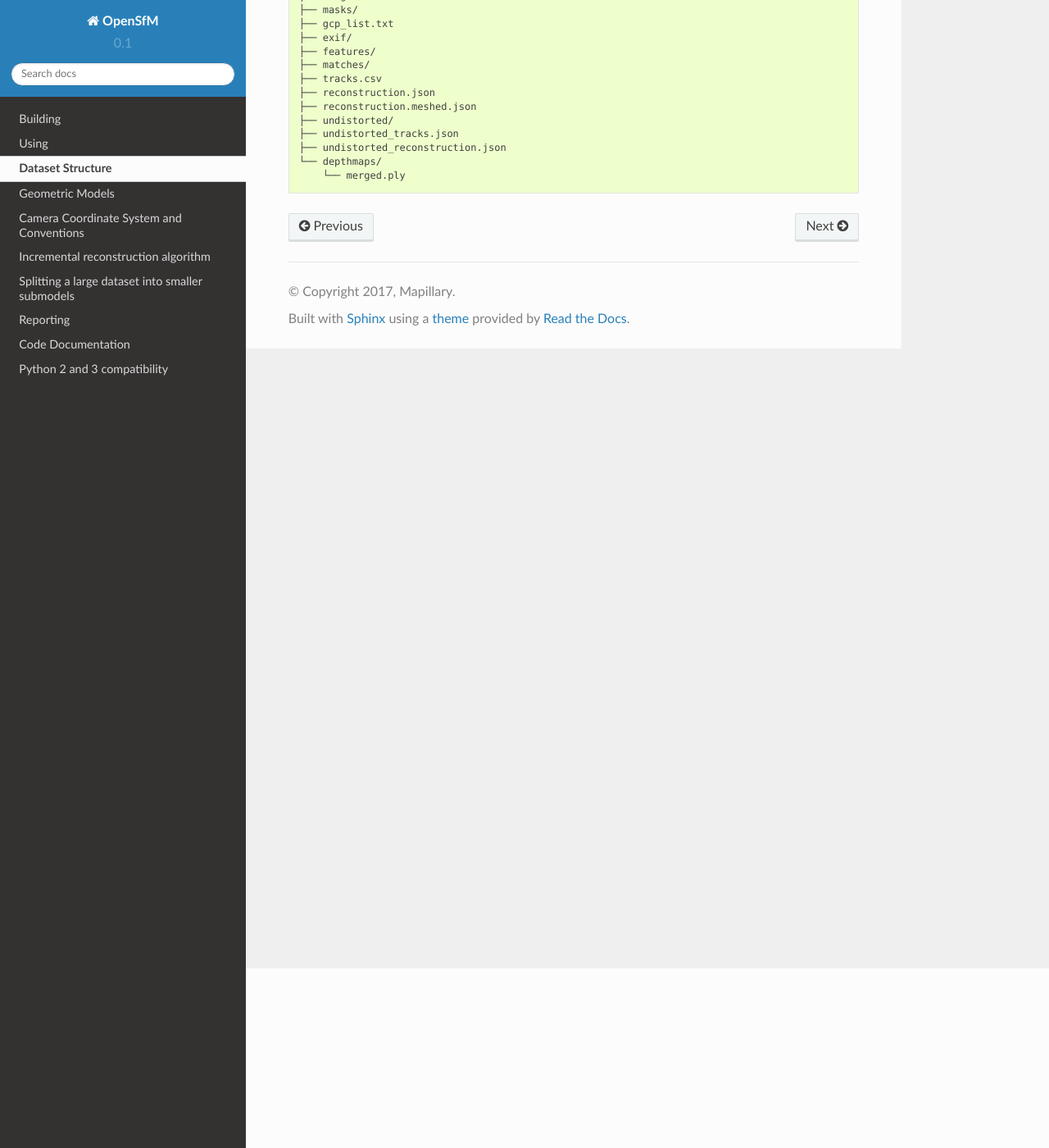
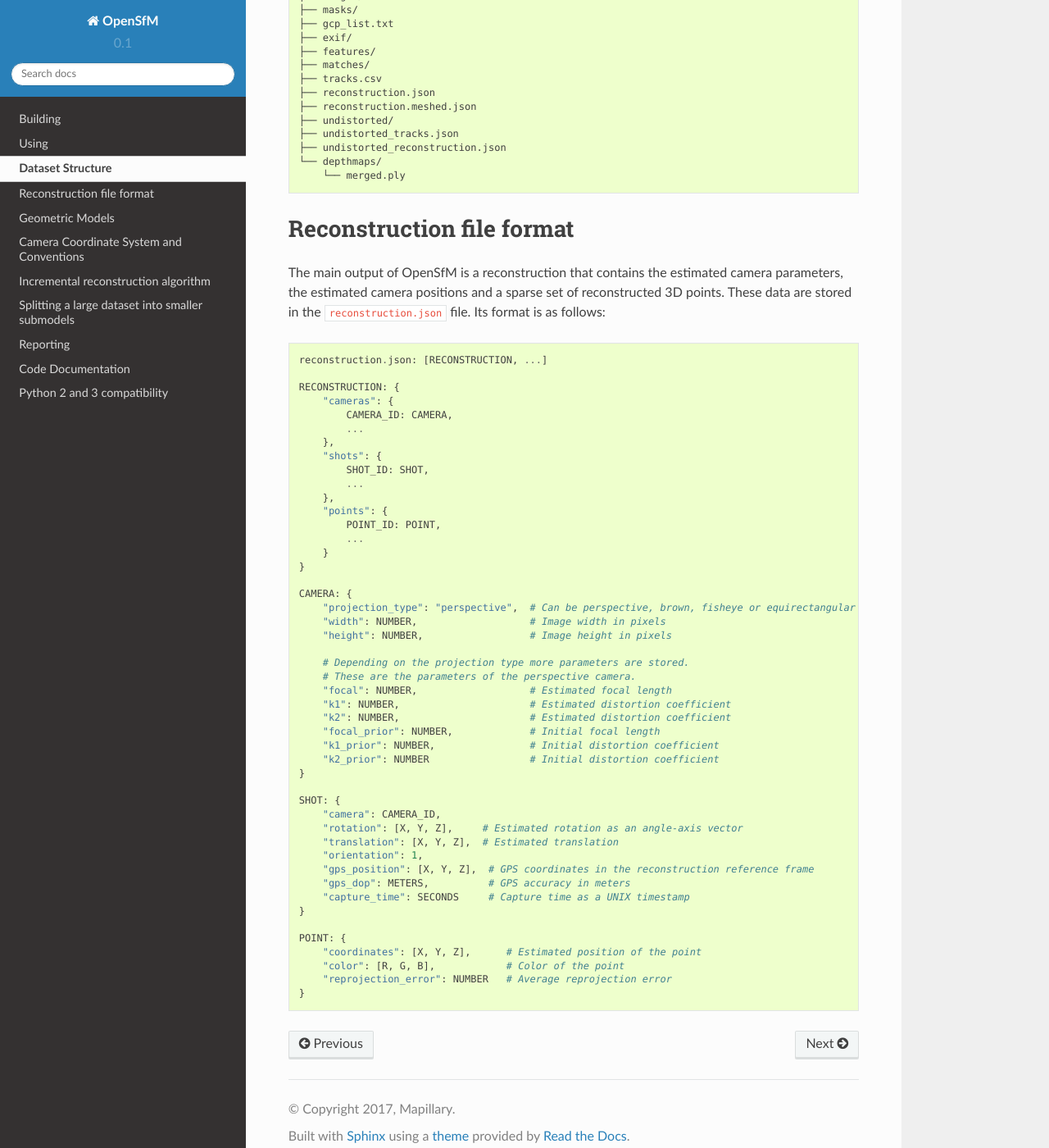
Before and after one commit to mapillary/OpenSfM, a Sphinx documentation site: the page built from doc/source/dataset.rst, in a window 1280 px wide and 1400 px high, scrolled down 219 px. Shown: the whole window at 82% size. Built offline with Sphinx 7.4.7 and the Read the Docs theme 2.0.0, drawn with Linux system fonts in a browser that asks for light colours.

Commit message:
doc: add reconstruction file format

```diff
--- a/doc/source/building.rst
+++ b/doc/source/building.rst
@@ -1,4 +1,4 @@
-.. Notes and doc on dense matching
+.. Download and install instructions
 
 
 Building
--- a/doc/source/dataset.rst
+++ b/doc/source/dataset.rst
@@ -22,3 +22,58 @@ Dataset Structure
    ├── undistorted_reconstruction.json
    └── depthmaps/
        └── merged.ply
+
+
+
+Reconstruction file format
+==========================
+
+The main output of OpenSfM is a reconstruction that contains the estimated camera parameters, the estimated camera positions and a sparse set of reconstructed 3D points.  These data are stored in the ``reconstruction.json`` file.  Its format is as follows::
+
+    reconstruction.json: [RECONSTRUCTION, ...]
+
+    RECONSTRUCTION: {
+        "cameras": {
+            CAMERA_ID: CAMERA,
+            ...
+        },
+        "shots": {
+            SHOT_ID: SHOT,
+            ...
+        },
+        "points": {
+            POINT_ID: POINT,
+            ...
+        }
+    }
+
+    CAMERA: {
+        "projection_type": "perspective",  # Can be perspective, brown, fisheye or equirectangular
+        "width": NUMBER,                   # Image width in pixels
+        "height": NUMBER,                  # Image height in pixels
+
+        # Depending on the projection type more parameters are stored.
+        # These are the parameters of the perspective camera.
+        "focal": NUMBER,                   # Estimated focal length
+        "k1": NUMBER,                      # Estimated distortion coefficient
+        "k2": NUMBER,                      # Estimated distortion coefficient
+        "focal_prior": NUMBER,             # Initial focal length
+        "k1_prior": NUMBER,                # Initial distortion coefficient
+        "k2_prior": NUMBER                 # Initial distortion coefficient
+    }
+
+    SHOT: {
+        "camera": CAMERA_ID,
+        "rotation": [X, Y, Z],     # Estimated rotation as an angle-axis vector
+        "translation": [X, Y, Z],  # Estimated translation
+        "orientation": 1,
+        "gps_position": [X, Y, Z],  # GPS coordinates in the reconstruction reference frame
+        "gps_dop": METERS,          # GPS accuracy in meters
+        "capture_time": SECONDS     # Capture time as a UNIX timestamp
+    }
+
+    POINT: {
+        "coordinates": [X, Y, Z],      # Estimated position of the point
+        "color": [R, G, B],            # Color of the point
+        "reprojection_error": NUMBER   # Average reprojection error
+    }
--- a/doc/source/geometry.rst
+++ b/doc/source/geometry.rst
@@ -1,10 +1,7 @@
-.. Notes and doc on dense matching
-
+.. Doc on geometric models and coordinate systems
 
 Geometric Models
 ================
-
-TODO
 
 
 Coordinate Systems
```
Also changed, not shown: doc/source/test.rst (deleted, +0 -30 lines).
